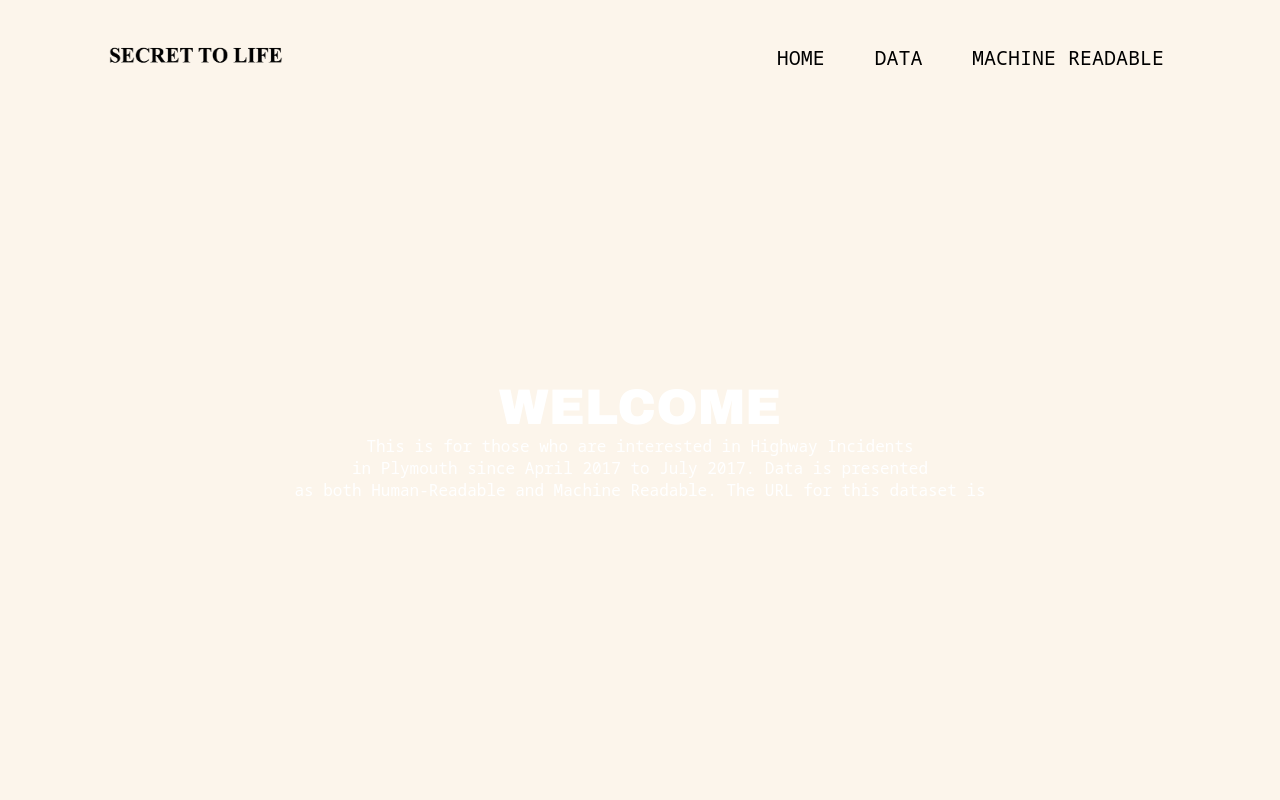
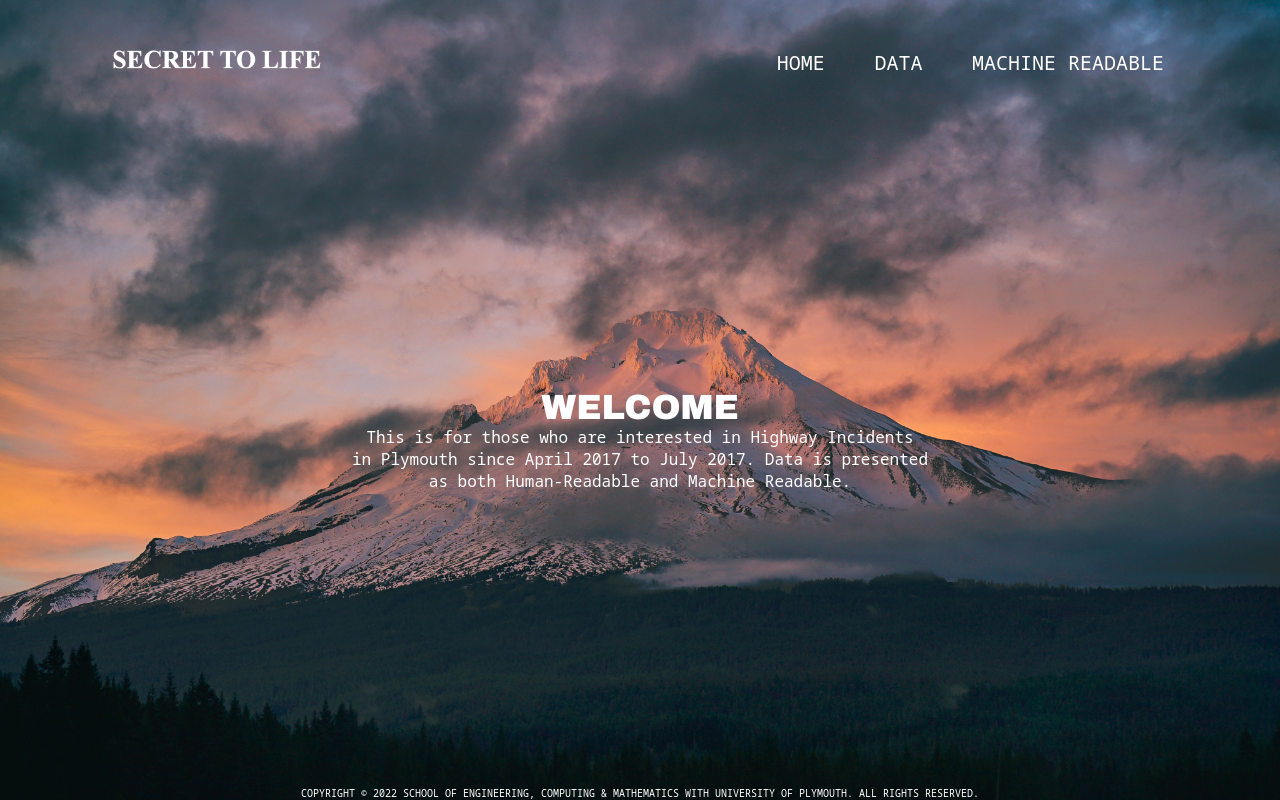
Before and after one commit to Aydivv/API-with-LDA, a PHP site: page / in a window 1280 px wide. Run offline with PHP 8.4, Linux system fonts and the light colour scheme.

Commit message:
background changed and added copyright message

```diff
--- a/Linked_Data/Components/footer.php
+++ b/Linked_Data/Components/footer.php
@@ -0,0 +1,20 @@
+<?php
+?>
+
+<style>
+    .footer{
+        position: fixed;
+        left: 0;
+        bottom: 0;
+        width: 100%;
+        color: white;
+        text-align: center;
+        font-size: 10px;
+    }
+</style>
+
+<div class='footer'>
+    <span>Copyright © 2022 School of Engineering, Computing & Mathematics with University of Plymouth. All rights reserved.</span>
+</div>
+</body>
+</html>
--- a/Linked_Data/Components/index.php
+++ b/Linked_Data/Components/index.php
@@ -6,7 +6,7 @@ include_once 'header.php';
     <body>
     <style>
         body {
-            background-color: rgba(250, 235, 215, 0.49);
+            background-image: url("wall.jpg");
             background-size: cover;
         }
     </style>
@@ -17,7 +17,6 @@ include_once 'header.php';
                 <p>This is for those who are interested in Highway Incidents
                     <br>in Plymouth since April 2017 to July 2017. Data is presented</br>
                     as both Human-Readable and Machine Readable.
-                    The URL for this dataset is <a
                 </p>
             </div>
         </div>
--- a/Linked_Data/Components/main.css
+++ b/Linked_Data/Components/main.css
@@ -1,3 +1,4 @@
+
 * {
     margin: 0;
     padding: 0;
@@ -9,7 +10,7 @@
     height: 100vh;
     background-size: cover;
     background-position: center;
-    color: black;
+    color: #5F4330;
 }
 
 .navbar {
@@ -19,11 +20,11 @@
     display: flex;
     align-items: center;
     justify-content: space-between;
-    color: black;
+    color: white;
 }
 
 .logo {
-    width: 200px;
+    width: 450px;
     cursor: pointer;
     position: relative;
 }
@@ -37,7 +38,7 @@
 
 .navbar ul li a {
     text-decoration: none;
-    color: black;
+    color: white;
     text-transform: uppercase;
     font-size: 20px;
 }
@@ -83,10 +84,11 @@
 }
 
 .content h1 {
-    font-size: 50px;
+    font-size: 35px;
     margin-top: 80px;
     text-transform: uppercase;
     font-family: "Arial Black", sans-serif;
+    color: white;
 }
 
 .contenta p {
@@ -120,8 +122,8 @@
     padding-top: 12px;
     padding-bottom: 12px;
     text-align: center;
-    background-color: black;
-    color: white;
+    background-color: white;
+    color: black;
     text-transform: uppercase;
 }
 
@@ -152,3 +154,27 @@ th, td {
     border-bottom: 1px solid #000000;
     border-right: 1px solid #000000;
 }
+
+a:link {
+    color: black;
+    background-color: transparent;
+    text-decoration: none;
+}
+
+a:visited {
+    color: darkgray;
+    background-color: transparent;
+    text-decoration: none;
+}
+
+a:hover {
+    color: black;
+    background-color: transparent;
+    text-decoration: none;
+}
+
+a:active {
+    color: black;
+    background-color: transparent;
+    text-decoration: none;
+}
```
Also changed, not shown: Linked_Data/Components/logo.png, Linked_Data/Components/wall.jpg (added).
